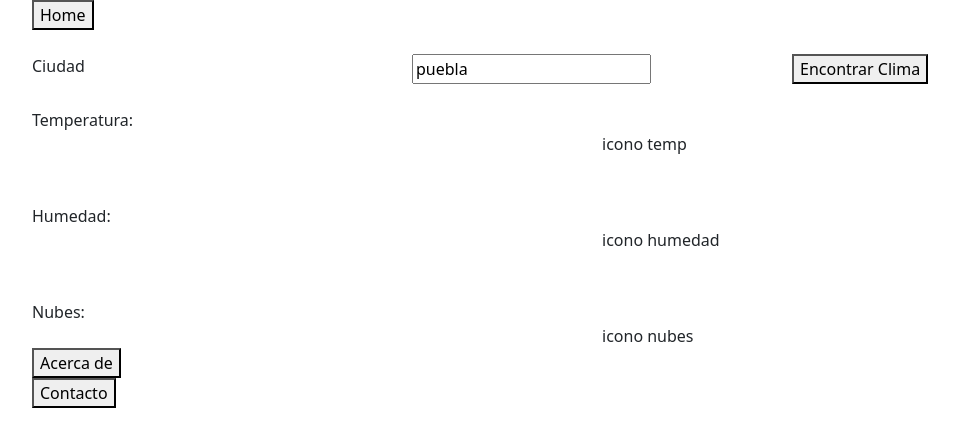
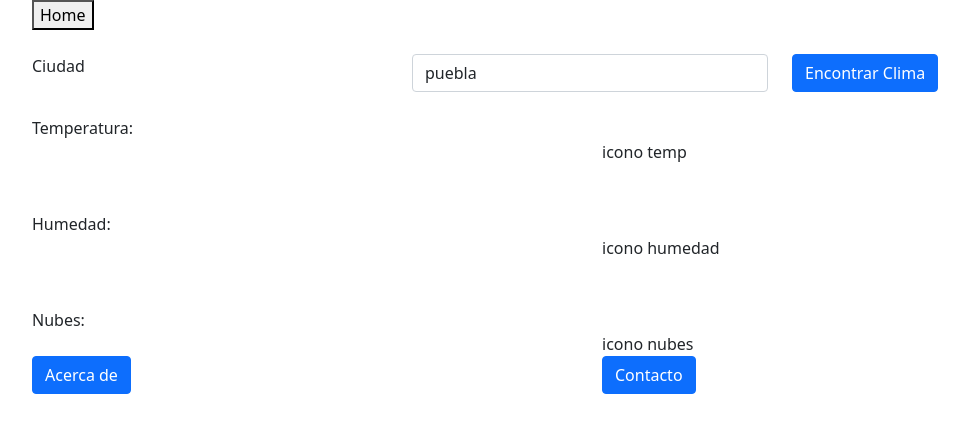
Before and after one commit to JesusRodriguezR/DAWPrimerParcial, a plain HTML site: page Index.html in a window 1280 px wide. Shown: the whole page, without its empty margins (50-1019 px from the left). Drawn offline with nearby package versions, Linux system fonts and the light colour scheme.

Commit message:
modify grid api #1

```diff
--- a/Index.html
+++ b/Index.html
@@ -20,8 +20,8 @@
     <div class = "container">
         <div class="row">
             <div class="col-sm">Ciudad</div>
-            <div class="col-sm"><input type="text" id = "city" value="puebla"></div>
-            <div class="col-sm"><button id = "get Weather" onclick = "getWeather()">Encontrar Clima</button></div>
+            <div class="col-sm"><input type="text" id = "city" value="puebla" class= "form-control"></div>
+            <div class="col-sm"><button id = "get Weather" onclick = "getWeather()" class="btn btn-primary">Encontrar Clima</button></div>
         </div>
     </div>
 
@@ -46,10 +46,11 @@
 
     <div class = "container">
         <div class="row">
-            <div class="col-sm"><button id="acercade">Acerca de</button></div>
+            <div class="col-sm"><button id="acercade" class="btn btn-primary">Acerca de</button></div>
+            <div class="col-sm"><button id ="contacto" class="btn btn-primary">Contacto</button></div>
         </div>
         <div class="row">
-            <div class="col-sm"><button id ="contacto">Contacto</button></div>
+
         </div>
     </div>
 
--- a/Script.js
+++ b/Script.js
@@ -18,7 +18,7 @@ function getWeather(){
         var temp = response.data.main.temp;
         var hum = response.data.main.humidity;
         var nubes = response.data.weather[0].description;
-
+        console.log(JSON.stringify(response));
 
         tempElement.innerHTML = (temp-273).toFixed(2) + " &#176;C";
         humElement.innerHTML = hum + "%";
```
